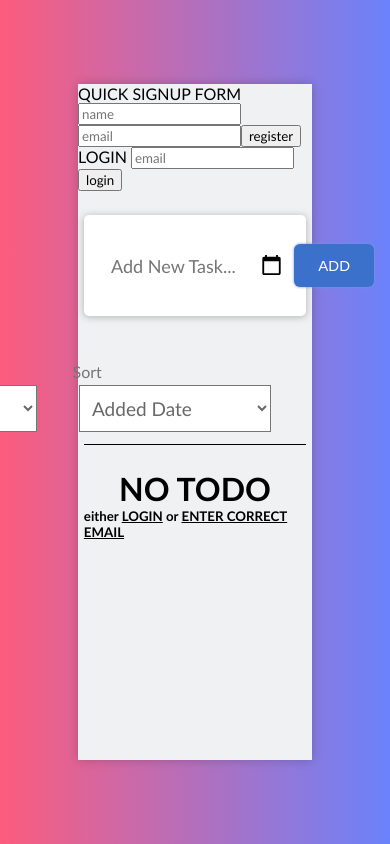
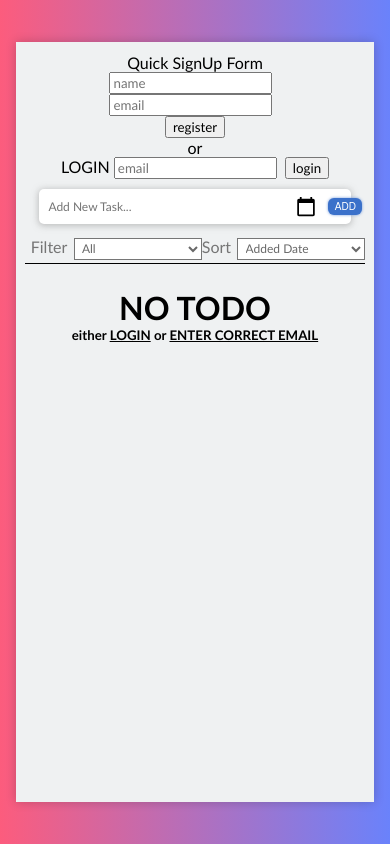
Before and after one commit to rohan1759/Todos-App, a React app in the folder frontend/: page / in a window 390 px wide. Built offline with nearby package versions, Linux system fonts and the light colour scheme; the HTML template or start-up script is replaced by a standard one.

Commit message:
final commit

```diff
--- a/frontend/src/App.css
+++ b/frontend/src/App.css
@@ -21,3 +21,17 @@
     /* margin: 1rem; */
     box-shadow: 0px 0px 10px rgba(0, 0, 0, 0.2);
 }
+
+@media screen and (max-width: 700px) {
+    .app_main-div > div{
+        width: 92%;
+        min-height: 90vh;
+        display: flex;
+        flex-direction: column;
+        /* justify-content: center; */
+        align-items: center;
+        background-color: #eff1f2;
+        /* margin: 1rem; */
+        box-shadow: 0px 0px 10px rgba(0, 0, 0, 0.2);
+    }
+}
--- a/frontend/src/App.jsx
+++ b/frontend/src/App.jsx
@@ -28,8 +28,10 @@ const App = () => {
   return (
     <div className="app_main-div">
       <div>
+        <div className='auth_mainDiv'>
         <Signup isLoggedIn={isLoggedIn} />
         <Login userEmail={userEmail} isLoggedIn={isLoggedIn} setIsLoggedIn={setIsLoggedIn} setUserEmail={setUserEmail} />
+        </div>
         <Addtodo userEmail={myemail} />
         <SearchSection data={data} setData={setData}/>
         <Content data={data} setData={setData} />
--- a/frontend/src/components/addTodo/addtodo.css
+++ b/frontend/src/components/addTodo/addtodo.css
@@ -4,7 +4,6 @@
     width: 95%;
     display: flex;
     justify-content: center;
-
 }
 .addtodo_maindiv > form{
     background-color: white;
@@ -51,3 +50,75 @@
     border-radius: 6px;
     box-shadow: 0px 0px 3px 0px #719adc;
 }
+
+@media screen and (max-width: 700px) {
+    .addtodo_maindiv{
+        margin: 0.2rem;
+        padding: 0.4rem;
+        width: 90%;
+        display: flex;
+        justify-content: center;
+    }
+
+    .addtodo_maindiv > form{
+        background-color: white;
+        box-shadow: 0px 1px 6px 1px rgba(143, 143, 143, 0.5);
+        width: calc(88vw - 50px);
+        display: flex;
+        padding: 0.2rem 0.6rem;
+        justify-content: space-between;
+        align-items: center;
+        border-radius: 5px;
+    }
+
+    .addtodo_maindiv > form > div > button{
+        font-size: 14px;
+        /* width: 2rem; */
+        text-transform: uppercase;
+        color: white;
+        padding: 0.2rem 0.4rem;
+        margin-left: 0.6rem;
+        background-color: #3b71ca;
+        border: none;
+        font-family: sans-serif;
+        border-radius: 6px;
+        box-shadow: 0px 0px 3px 0px #719adc;
+    }
+    #text_input{
+        width: 70%;
+        font-size: 16px;
+        padding: 0.4rem 0.5rem;
+        outline: none;
+        border: none;
+        word-wrap: break-word;
+    }
+}
+
+@media screen and (max-width: 450px) {
+    #text_input{
+        width: 70%;
+        font-size: 12px;
+        padding: 0.4rem 0rem;
+        outline: none;
+        border: none;
+        word-wrap: break-word;
+    }
+    .addtodo_maindiv > form > div > button{
+        font-size: 10px;
+        /* width: 2rem; */
+        text-transform: uppercase;
+        color: white;
+        padding: 0.2rem 0.4rem;
+        margin-left: 0.6rem;
+        background-color: #3b71ca;
+        border: none;
+        font-family: sans-serif;
+        border-radius: 6px;
+        box-shadow: 0px 0px 3px 0px #719adc;
+    }
+    #date_input{
+        border: none;
+        font-size: 22px;
+        width: 26px;
+    }
+}
--- a/frontend/src/components/auth/Login.jsx
+++ b/frontend/src/components/auth/Login.jsx
@@ -1,4 +1,5 @@
 import React, {useState} from 'react'
+import './auth.css'
 
 const Login = ({ isLoggedIn, setIsLoggedIn, userEmail, setUserEmail }) => {
     const [emailInput, setEmailInput] = useState('');
@@ -30,7 +31,7 @@ const Login = ({ isLoggedIn, setIsLoggedIn, userEmail, setUserEmail }) => {
     }
 
   return (
-    <div>
+    <div className='login_mainDiv'>
         {islogin===false ? <form>
             <span>LOGIN </span>
             <input type='text' placeholder='email' onChange={handleEmailChange} required ></input>
--- a/frontend/src/components/auth/Signup.jsx
+++ b/frontend/src/components/auth/Signup.jsx
@@ -1,6 +1,7 @@
 import React, { useState } from 'react'
 import { ToastContainer, toast } from 'react-toastify'
 import 'react-toastify/dist/ReactToastify.css';
+import './auth.css'
 
 const Signup = ({isLoggedIn}) => {
     const [signupForm, setSignupForm] = useState({
@@ -50,13 +51,16 @@ const Signup = ({isLoggedIn}) => {
     };
 
   return (
-    <div>
-        {islogin===false ? <form onSubmit={handleSubmit}>
-            <span>QUICK SIGNUP FORM </span>
+    <div className='signup_mainDiv'>
+        {islogin===false ? <><form onSubmit={handleSubmit}>
+            <span>Quick SignUp Form </span>
             <input name='name' type='text' placeholder='name' onChange={handleChange} required ></input>
             <input name='email' type='text' placeholder='email' onChange={handleChange} required ></input>
             <button type='submit'>register</button>
-        </form>: <></>}
+        </form>
+        <div>or</div>
+        </>
+: <></>}
         <ToastContainer  autoClose={3000}/>
     </div>
   )
--- /dev/null
+++ b/frontend/src/components/auth/auth.css
@@ -0,0 +1,59 @@
+.auth_mainDiv{
+    margin-top: 0.7rem;
+    display: flex;
+    flex-direction: column;
+    align-items: center;
+}
+
+.signup_mainDiv{
+    width: fit-content;
+    display: flex;
+    flex-direction: column;
+    align-items: center;
+}
+
+.signup_mainDiv > form{
+    display: flex;
+    justify-content: space-evenly;
+    align-items: center;
+}
+
+.signup_mainDiv input {
+    margin-right: 0.5rem;
+}
+
+.login_mainDiv{
+    width: fit-content;
+}
+
+.login_mainDiv input{
+    margin-right: 0.5rem;
+}
+
+.login_mainDiv > span > b {
+    font-size: 1rem;
+    text-transform: uppercase;
+    margin-right: 0.4rem;
+}
+
+.login_mainDiv > button {
+    background-color: gray;
+    border: none;
+    border-radius: 0.5rem;
+    color: white;
+    padding: 0.2rem 0.6rem;
+}
+
+.login_mainDiv > button:hover {
+    background-color: rgb(189, 187, 187);
+    color: black;
+}
+
+@media screen and (max-width: 450px) {
+    .signup_mainDiv > form{
+        display: flex;
+        flex-direction: column;
+        justify-content: space-evenly;
+        align-items: center;
+    }
+}
--- a/frontend/src/components/searchSection/searchSection.css
+++ b/frontend/src/components/searchSection/searchSection.css
@@ -37,3 +37,41 @@
 .searchSection_maindiv > div > select > option:hover{
     background-color: rgb(117, 117, 117);
 }
+
+@media screen and (max-width: 700px){
+    .searchSection_maindiv > div > select{
+        width: 12rem;
+        font-size: 16px;
+        margin-left: 0.4rem;
+        padding: 0.2rem 0.5rem;
+        background-color: white;
+        color: rgba(88, 88, 88, 0.9);
+    }
+}
+
+@media screen and (max-width: 450px){
+    .searchSection_maindiv{
+        width: 95%;
+        display: flex;
+        justify-content: flex-end;
+        font-size: 12px;
+        box-sizing: border-box;
+        /* background-color: #eff1f2; */
+        padding: 0.2rem 0px;
+        border-bottom: 1px solid;
+        margin-bottom: 0.5rem;
+    }
+    .searchSection_maindiv > div {
+        font-family: 'Roboto', 'sans-serif';
+        margin-right: 0rem;
+        color: rgb(117, 117, 117);
+    }
+    .searchSection_maindiv > div > select{
+        width: 8rem;
+        font-size: 12px;
+        margin-left: 0.4rem;
+        padding: 0.1rem 0.2rem;
+        background-color: white;
+        color: rgba(88, 88, 88, 0.9);
+    }
+}
```
